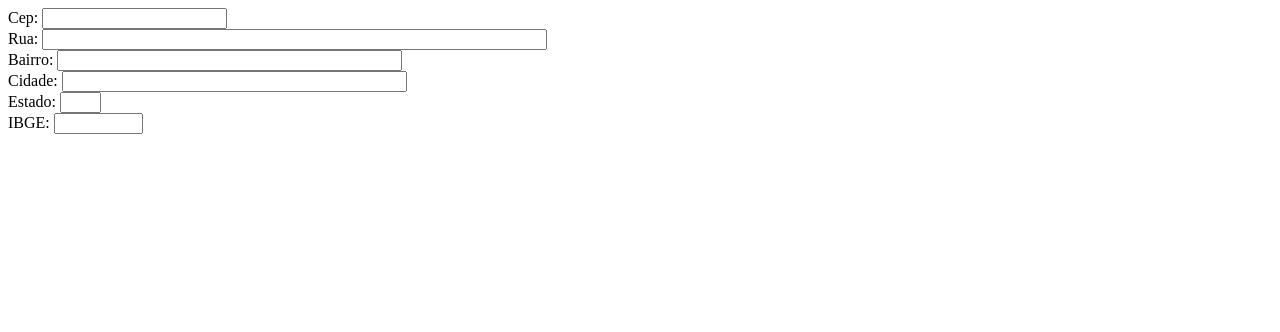
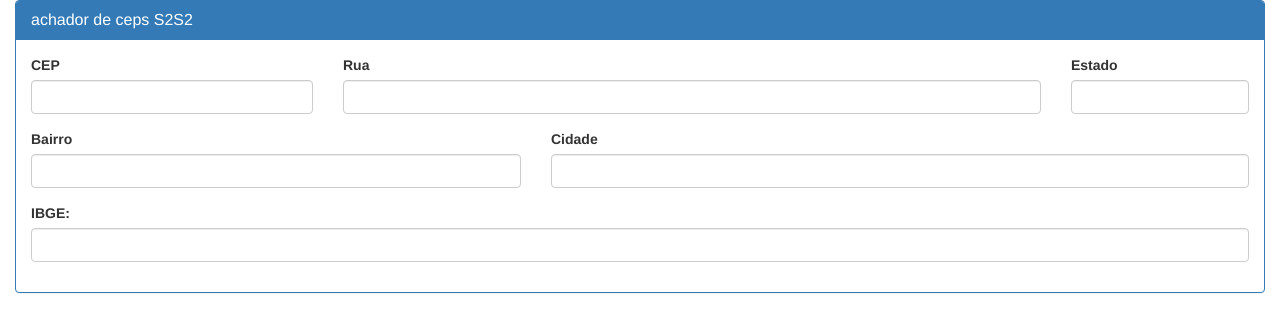
Before and after one commit to klaudianededa/gran-back-end, a plain HTML site: page form.html in a window 1280 px wide. Drawn offline with nearby package versions, Linux system fonts and the light colour scheme.

Commit message:
codigo pronto com bootstrap 3

```diff
--- a/form.html
+++ b/form.html
@@ -6,6 +6,7 @@
     <meta charset="UTF-8">
     <meta name="viewport" content="width=device-width, initial-scale=1.0">
     <meta httt-equiv="Content-Type" content="text/html; charset=utf-8" />
+    <link rel="stylesheet" href="https://maxcdn.bootstrapcdn.com/bootstrap/3.4.1/css/bootstrap.min.css">
     <script>
         function limpa_formulario_cep() {
             document.getElementById('rua').value = "";
@@ -16,7 +17,7 @@
         }
         function meu_callback(conteudo) {
             if (!("erro" in conteudo)) {
-                document.getElementById('rua').value = conteudo.rua;
+                document.getElementById('rua').value = conteudo.logradouro;
                 document.getElementById('bairro').value = conteudo.bairro;
                 document.getElementById('cidade').value = conteudo.localidade;
                 document.getElementById('uf').value = conteudo.uf;
@@ -29,28 +30,21 @@
         }
         function pesquisacep(valor) {
             var cep = valor.replace(/\D/g, '');
-
             if (cep != "") {
-                var validaCep = /^[0-9]{8}$/;
-
+                var validacep = /^[0-9]{8}$/;
                 if (validacep.test(cep)) {
                     document.getElementById('rua').value = "...";
                     document.getElementById('bairro').value = "...";
                     document.getElementById('cidade').value = "...";
                     document.getElementById('uf').value = "...";
                     document.getElementById('ibge').value = "...";
-
                     var script = document.createElement('script');
-
                     script.src =
                         'https://viacep.com.br/ws/' +
-                        cep +
-                        'json/?callback=meu_callback';
-
+                        cep + '/json/?callback=meu_callback';
                     document.body.appendChild(script);
-                } else{
+                } else {
                     limpa_formulario_cep();
-
                     alert("formato ed CEP inválido");
                 }
             } else {
@@ -59,72 +53,64 @@
         }
     </script>
 </head>
+
 <body>
-<form method="get" action=".">
-    <label>
-        Cep:
-
-        <input
-        name="cep"
-        type="text"
-        id="cep"
-        value=""
-        size=""
-        maxlenght="9"
-        onblur="pesquisacep(this.value);"/>
-    </label>
-    <br>
-    <label>
-        Rua:
-
-        <input
-        name="rua"
-        type="text"
-        id="rua"
-        size="60"/>
-    </label>
-    <br>
-     <label>
-        Bairro:
-
-        <input
-        name="bairro"
-        type="text"
-        id="bairro"
-        size="40"/>
-    </label>
-     <br>
-     <label>
-        Cidade:
-
-        <input
-        name="cidade"
-        type="text"
-        id="cidade"
-        size="40"/>
-    </label>
-     <br>
-     <label>
-        Estado:
-
-        <input
-        name="uf"
-        type="text"
-        id="uf"
-        size="2"/>
-    </label>
-     <br>
-     <label>
-        IBGE:
-
-        <input
-        name="ibge"
-        type="text"
-        id="ibge"
-        size="8"/>
-    </label>
-    <br>
-</form>
+    <div class="container-fluid">
+        <form method="get" action=".">
+            <div class="panel panel-primary">
+                <div class="panel-heading">
+                    <h3 class="panel-title">
+                        achador de ceps S2S2
+                    </h3>
+                </div>
+                <div class="panel-body">
+                    <div class="row">
+                        <div class="col-sm-3">
+                            <div class="form-group">
+                                <label for="cep">CEP</label>
+                                <input name="cep" type="text" id="cep" class="form-control" maxlength="9"
+                                    onblur="pesquisacep(this.value);">
+                            </div>
+                        </div>
+                        <div class="col-sm-7">
+                            <div class="form-group">
+                                <label for="rua">Rua</label>
+                                <input name="rua" type="text" id="rua" class="form-control">
+                            </div>
+                        </div>
+                        <div class="col-sm-2">
+                            <div class="form-group">
+                                <label for="uf">Estado</label>
+                                <input name="uf" type="text" id="uf" class="form-control">
+                            </div>
+                        </div>
+                    </div>
+                    <div class="row">
+                        <div class="col-sm-5">
+                            <div class="form-group">
+                                <label for="bairro">Bairro</label>
+                                <input name="bairro" type="text" id="bairro" class="form-control">
+                            </div>
+                        </div>
+                        <div class="col-sm-7">
+                            <div class="form-group">
+                                <label for="cidade">Cidade</label>
+                                <input name="cidade" type="text" id="cidade" class="form-control">
+                            </div>
+                        </div>
+                    </div>
+                    <div class="row">
+                        <div class="col-sm-12">
+                            <div class="form-group">
+                                <label for="ibge">
+                                    IBGE:</label>
+                                <input name="ibge" type="text" id="ibge" class="form-control" />
+                            </div>
+                        </div>
+                    </div>
+                </div>
+            </div>
+        </form>
+    </div>
 </body>
-
 </html>
```
